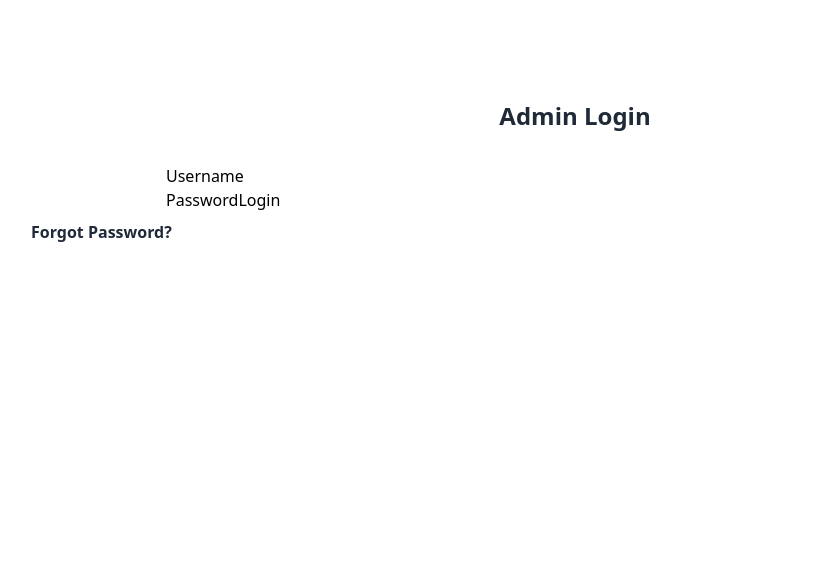
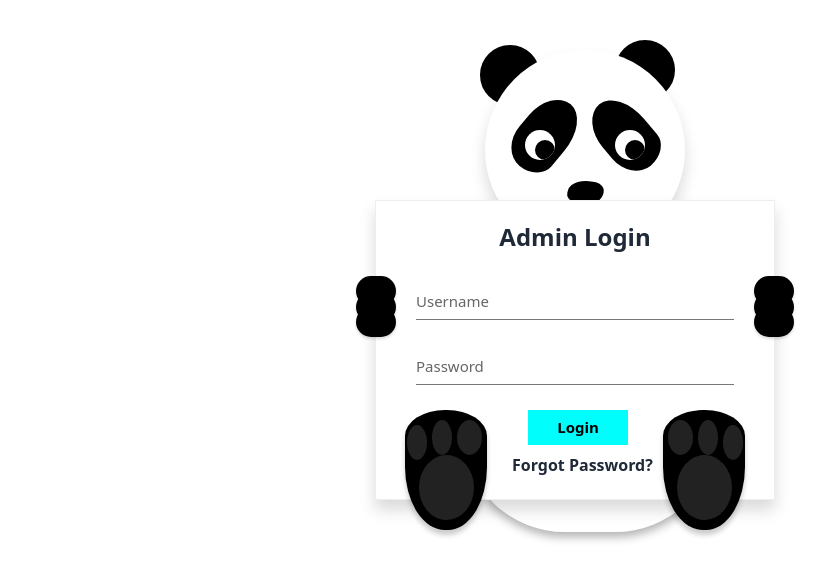
Before and after one commit to shubhamkush321/NewWebInfo, a React (Vite) app: page /login in a window 1280 px wide. Shown: the top 580 px of the page, without its empty margins (65-890 px from the left). Built offline with nearby package versions, Linux system fonts and the light colour scheme; no server answers.

Commit message:
Form And Search Functionality Add

```diff
--- a/src/components/Admin/Form.jsx
+++ b/src/components/Admin/Form.jsx
@@ -23,10 +23,10 @@ const Form = ({ setFormData, formData }) => {
   };
 
   return (
-    <div className="flex flex-1 min-h-screen p-6">
-
+    <div className='flex'>
+    <div className=" mt-20 min-h-screen p-6">
       {/* Main form section */}
-      <form onSubmit={handleFormSubmit} className="w-full max-w-6xl mx-auto bg-white bg-opacity-30 backdrop-blur-md p-6 rounded-lg shadow-lg">
+      <form onSubmit={handleFormSubmit} className="w-full max-w-6xl mx-auto bg-white bg-opacity-30 backdrop-blur-md p-6 rounded-lg shadow-lg h-full max-h-3xl">
         <h1 className="text-2xl font-bold mb-6 text-gray-900">Edit Form</h1>
         <div className="mb-4">
           <label className="block text-gray-700 font-semibold mb-2" htmlFor="name">
@@ -83,18 +83,6 @@ const Form = ({ setFormData, formData }) => {
           />
         </div>
 
-        <div className="mb-4">
-          <label className="block text-gray-700 font-semibold mb-2" htmlFor="image">
-            Gallery images
-          </label>
-          <input
-            id="image"
-            type="file"
-            onChange={(e) => setImage(e.target.files[0])}
-            className="w-full px-3 py-2 border border-gray-300 rounded-md bg-transparent text-gray-800 focus:outline-none focus:ring-2 focus:ring-blue-500"
-          />
-        </div>
-
         {/* SEO Optimization Section */}
         <div className="bg-white bg-opacity-20 backdrop-blur-md rounded-md p-4 shadow-md">
           <div className="flex justify-between items-center mb-4">
@@ -110,9 +98,9 @@ const Form = ({ setFormData, formData }) => {
           </div>
         </div>
       </form>
-
+    </div>
     {/* Side section for Status and Template */}
-      <div className="w-68 flex flex-col gap-4 ml-12">
+    <div className="w-68 flex flex-col gap-4">
     <div className="p-6 bg-white bg-opacity-30 backdrop-blur-md shadow-lg rounded-lg">
       <label className="block text-gray-700 font-semibold mb-2" htmlFor="status">
         Publish
--- a/src/components/Admin/SideBarComponents/Pages.jsx
+++ b/src/components/Admin/SideBarComponents/Pages.jsx
@@ -42,7 +42,7 @@ const Pages = () => {
   );
 
   return (
-    <div className="h-full bg-blue-100 p-2">
+    <div className="bg-blue-200 p-2">
       {loading ? (
         <p>Loading...</p>
       ) : (
--- a/src/components/Auth/Login.css
+++ b/src/components/Auth/Login.css
@@ -1,10 +1,10 @@
-/* #panda {
+.panda {
   position: relative;
   width: 180px;
   margin: 50px auto;
 }
 
-#face {
+.face {
   width: 200px;
   height: 200px;
   background: #fff;
@@ -15,8 +15,8 @@
   position: relative;
 }
 
-#ear,
-#ear:after {
+.ear,
+.ear:after {
   position: absolute;
   width: 80px;
   height: 80px;
@@ -28,12 +28,12 @@
   border-radius: 100%;
 }
 
-#ear:after {
+.ear:after {
   content: '';
   left: 125px;
 }
 
-#eye-shade {
+.eye-shade {
   background: #000;
   width: 50px;
   height: 80px;
@@ -45,12 +45,12 @@
   border-radius: 25px/20px 30px 35px 40px;
 }
 
-#eye-shade.rgt {
+.eye-shade.rgt {
   transform: rotate(140deg);
   left: 105px;
 }
 
-#eye-white {
+.eye-white {
   position: absolute;
   width: 30px;
   height: 30px;
@@ -61,12 +61,13 @@
   top: 80px;
   overflow: hidden;
 }
-#eye-white.rgt {
+
+.eye-white.rgt {
   right: 40px;
   left: auto;
 }
 
-#eye-ball {
+.eye-ball {
   position: absolute;
   width: 0px;
   height: 0px;
@@ -77,7 +78,7 @@
   transition: 0.1s;
 }
 
-#eye-ball:after {
+.eye-ball:after {
   content: '';
   background: #000;
   position: absolute;
@@ -88,7 +89,7 @@
   height: 20px;
 }
 
-#nose {
+.nose {
   position: absolute;
   height: 25px;
   width: 35px;
@@ -101,7 +102,7 @@
   background: #000;
 }
 
-#body {
+.body {
   background: #fff;
   position: absolute;
   top: 200px;
@@ -112,9 +113,9 @@
   box-shadow: 0 5px 10px rgba(0, 0, 0, 0.3);
 }
 
-#hand,
-#hand:after,
-#hand:before {
+.hand,
+.hand:after,
+.hand:before {
   width: 40px;
   height: 30px;
   border-radius: 50px;
@@ -126,31 +127,31 @@
   left: -25px;
 }
 
-#hand:after,
-#hand:before {
+.hand:after,
+.hand:before {
   content: '';
   left: -5px;
   top: 11px;
 }
 
-#hand:before {
+.hand:before {
   top: 26px;
 }
 
-#hand.rgt,
-#rgt.hand:after,
-#rgt.hand:before {
+.hand.rgt,
+.rgt.hand:after,
+.rgt.hand:before {
   left: auto;
   right: -25px;
 }
 
-#hand.rgt:after,
-#hand.rgt:before {
+.hand.rgt:after,
+.hand.rgt:before {
   left: auto;
   right: -5px;
 }
 
-#foot {
+.foot {
   top: 360px;
   left: -80px;
   position: absolute;
@@ -162,7 +163,7 @@
   height: 120px;
 }
 
-#foot:after {
+.foot:after {
   content: '';
   width: 55px;
   height: 65px;
@@ -175,9 +176,9 @@
   margin: auto;
 }
 
-#foot .finger,
-#foot .finger:after,
-#foot .finger:before {
+.foot .finger,
+.foot .finger:after,
+.foot .finger:before {
   position: absolute;
   width: 25px;
   height: 35px;
@@ -187,37 +188,37 @@
   right: 5px;
 }
 
-#foot .finger:after,
-#foot .finger:before {
+.foot .finger:after,
+.foot .finger:before {
   content: '';
   right: 30px;
   width: 20px;
   top: 0;
 }
 
-#foot .finger:before {
+.foot .finger:before {
   right: 55px;
   top: 5px;
 }
 
-#foot.rgt {
+.foot.rgt {
   left: auto;
   right: -80px;
 }
 
-#foot.rgt .finger,
-#foot.rgt .finger:after,
-#foot.rgt .finger:before {
+.foot.rgt .finger,
+.foot.rgt .finger:after,
+.foot.rgt .finger:before {
   left: 5px;
   right: auto;
 }
 
-#foot.rgt .finger:after {
+.foot.rgt .finger:after {
   left: 30px;
   right: auto;
 }
 
-#foot.rgt .finger:before {
+.foot.rgt .finger:before {
   left: 55px;
   right: auto;
 }
@@ -242,7 +243,7 @@ form.up {
   transform: translateY(-180px);
 }
 
-#btn {
+.btn {
   background: #fff;
   padding: 4px;
   width: 100px;
@@ -257,26 +258,26 @@ form.up {
   margin-left: 7rem;
 }
 
-#btn:hover {
+.btn:hover {
   box-shadow: 0 0 #00fffc inset;
   color: #000;
 }
 
-#btn:focus {
+.btn:focus {
   outline: none;
 }
 
-#form-group {
+.form-group {
   position: relative;
   font-size: 15px;
   color: #666;
 }
 
-#form-group+.form-group {
+.form-group+.form-group {
   margin-top: 30px;
 }
 
-#form-group .form-label {
+.form-group .form-label {
   position: absolute;
   z-index: 1;
   left: 0;
@@ -284,7 +285,7 @@ form.up {
   transition: 0.3s;
 }
 
-#form-group .form-control {
+.form-group .form-control {
   width: 100%;
   position: relative;
   z-index: 3;
@@ -297,26 +298,26 @@ form.up {
   color: #555;
 }
 
-#form-group .form-control:invalid {
+.form-group .form-control:invalid {
   outline: none;
 }
 
-#form-group .form-control:focus,
-#form-group .form-control:valid {
+.form-group .form-control:focus,
+.form-group .form-control:valid {
   outline: none;
   box-shadow: 0 1px #00fffc;
   border-color: #00fffc;
   margin-top: 0.7rem;
 }
 
-#form-group .form-control:focus+.form-label,
-#form-group .form-control:valid+.form-label {
+.form-group .form-control:focus+.form-label,
+.form-group .form-control:valid+.form-label {
   font-size: 14px;
   color: #3c4242;
   transform: translateY(-15px);
 }
 
-#alert {
+.alert {
   position: absolute;
   color: #f00;
   font-size: 16px;
@@ -336,8 +337,8 @@ form.up {
   transition: linear 0.4s 0.6s;
 }
 
-#alert:after,
-#alert:before {
+.alert:after,
+.alert:before {
   content: '';
   position: absolute;
   width: 25px;
@@ -349,19 +350,19 @@ form.up {
   border-radius: 50%;
 }
 
-#alert:before {
+.alert:before {
   width: 15px;
   height: 15px;
   left: -35px;
   bottom: -25px;
 }
 
-#wrong-entry {
+.wrong-entry {
   -webkit-animation: wrong-log 0.3s;
   animation: wrong-log 0.3s;
 }
 
-#wrong-entry .alert {
+.wrong-entry .alert {
   opacity: 1;
   transform: scale(1, 1);
 }
@@ -440,7 +441,7 @@ form.up {
 
 }
 
-#meta-link {
+.meta-link {
   align-items: center;
   backdrop-filter: blur(3px);
   background-color: rgba(255, 255, 255, 0.05);
@@ -458,19 +459,19 @@ form.up {
   z-index: 10000;
 }
 
-#meta-link:hover {
+.meta-link:hover {
   background-color: rgba(255, 255, 255, 0.1);
   border: 1px solid rgba(255, 255, 255, 0.2);
 }
 
-#meta-link>i,
-#meta-link>span {
+.meta-link>i,
+.meta-link>span {
   height: 20px;
   line-height: 20px;
 }
 
-#meta-link>span {
+.meta-link>span {
   color: white;
   font-family: "Rubik", sans-serif;
   transition: color 600ms;
-} */
+}
--- a/src/components/Auth/Login.jsx
+++ b/src/components/Auth/Login.jsx
@@ -56,68 +56,68 @@ const Login = () => {
 
   return (
     <div>
-      <div className="panda">
-        <div className="ear"></div>
-        <div className="face">
-          <div className="eye-shade"></div>
-          <div className="eye-white">
-            <div className="eye-ball" style={eyeSize}></div>
+      <div class="panda">
+        <div class="ear"></div>
+        <div class="face">
+          <div class="eye-shade"></div>
+          <div class="eye-white">
+            <div class="eye-ball" style={eyeSize}></div>
           </div>
-          <div className="eye-shade rgt"></div>
-          <div className="eye-white rgt">
-            <div className="eye-ball" style={eyeSize}></div>
+          <div class="eye-shade rgt"></div>
+          <div class="eye-white rgt">
+            <div class="eye-ball" style={eyeSize}></div>
           </div>
-          <div className="nose"></div>
-          <div className="mouth"></div>
+          <div class="nose"></div>
+          <div class="mouth"></div>
         </div>
-        <div className="body"></div>
-        <div className="foot">
-          <div className="finger"></div>
+        <div class="body"></div>
+        <div class="foot">
+          <div class="finger"></div>
         </div>
-        <div className="foot rgt">
-          <div className="finger"></div>
+        <div class="foot rgt">
+          <div class="finger"></div>
         </div>
       </div>
       <form
-        className={`${formClass} ${validationClass}`}
+        class={`${formClass} ${validationClass}`}
         onSubmit={handleSubmit} // Adds the handleSubmit function to form submission
       >
-        <div className="hand"></div>
-        <div className="hand rgt"></div>
-        <h1 className="text-2xl font-bold text-center mb-8 text-gray-800">
+        <div class="hand"></div>
+        <div class="hand rgt"></div>
+        <h1 class="text-2xl font-bold text-center mb-8 text-gray-800">
           Admin Login
         </h1>
-        <div className="form-group">
+        <div class="form-group">
           <input
             required
-            className="form-control"
+            class="form-control"
             onBlur={handleFocusOut}
             onChange={(e) => setUsername(e.target.value)}
           />
-          <label className="form-label">Username</label>
+          <label class="form-label">Username</label>
         </div>
-        <div className="form-group">
+        <div class="form-group">
           <input
             id="password"
             type="password"
             required
-            className="form-control"
+            class="form-control"
             onFocus={handleFocusIn}
             onBlur={handleFocusOut}
             onChange={(e) => setPassword(e.target.value)}
           />
-          <label className="form-label">Password</label>
+          <label class="form-label">Password</label>
           {validationClass === "wrong-entry" && (
-            <p className="alert">Invalid Credentials..!!</p>
+            <p class="alert">Invalid Credentials..!!</p>
           )}
-          <button type="submit" className="btn">
+          <button type="submit" class="btn">
             Login
           </button>
         </div>
-        <div className="ml-24 mt-2">
+        <div class="ml-24 mt-2">
           <a
             href="/forgot-password"
-            className="font-semibold text-gray-800 hover:text-red-500"
+            class="font-semibold text-gray-800 hover:text-red-500"
           >
             Forgot Password?
           </a>
```
Lines whose indentation alone changed are shown as unchanged.
